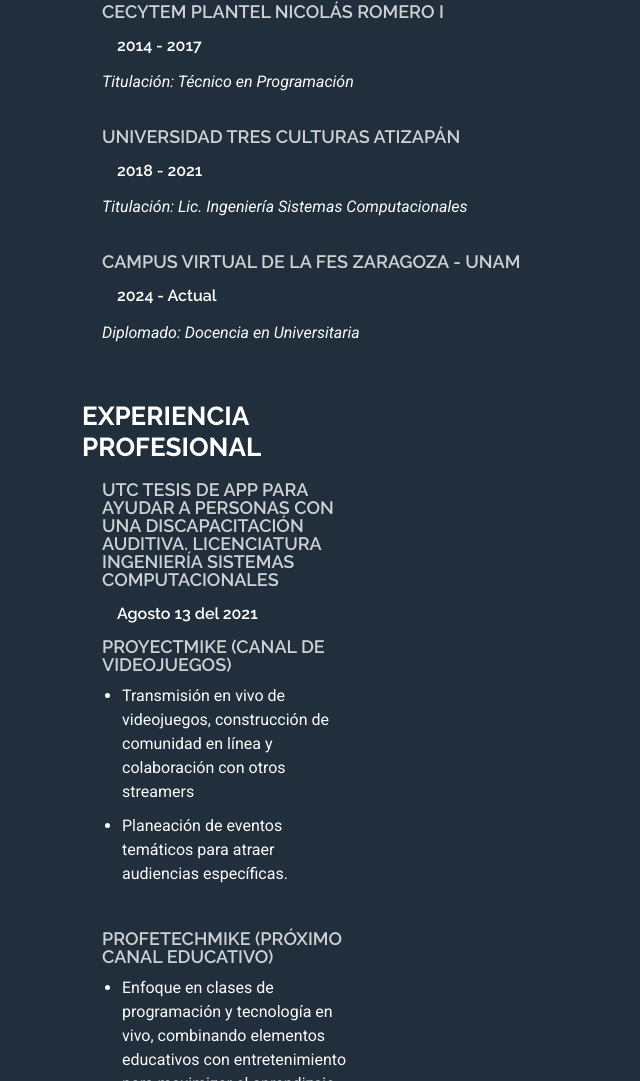
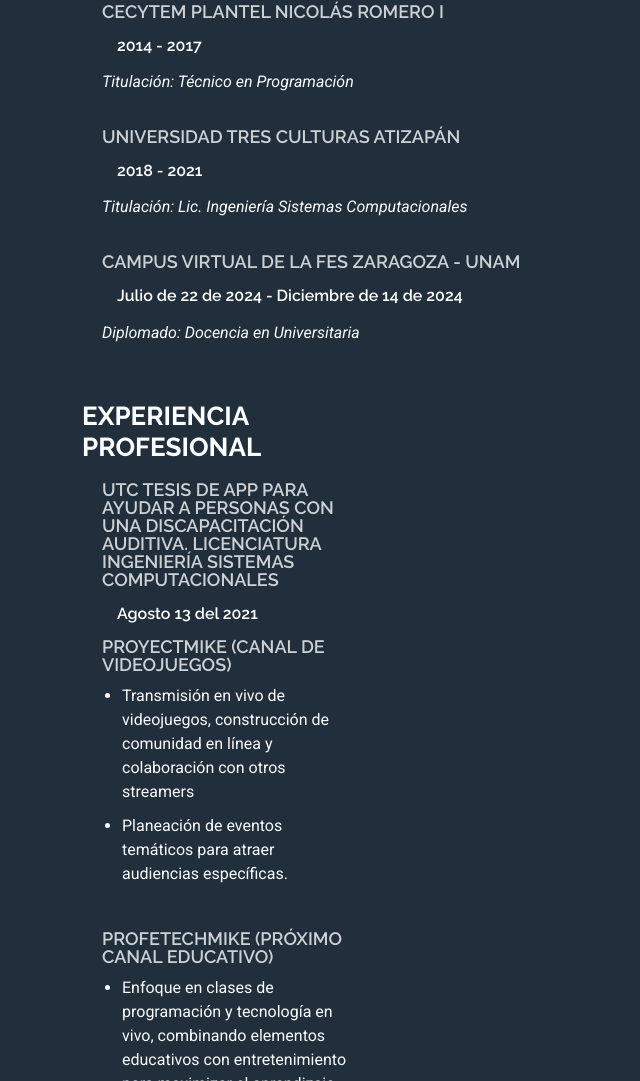
Before and after one commit to Pablo-ProfeTechMike/Porta.github.io, a plain HTML site: page resume.html in a window 1280 px wide. Shown: the part 1190-2271 px from the top of the page, without its empty margins (0-640 px from the left). Drawn offline with Linux system fonts and the light colour scheme.

Commit message:
Update resume.html

```diff
--- a/resume.html
+++ b/resume.html
@@ -148,7 +148,7 @@
             </div><!-- Edn Resume Item -->
             <div class="resume-item">
               <h4>CAMPUS VIRTUAL DE LA FES ZARAGOZA - UNAM</h4>
-              <h5>2024 - Actual</h5>
+              <h5>Julio de 22 de 2024 - Diciembre de 14 de 2024</h5>
               <p><em>Diplomado: Docencia en Universitaria
               </em></p>
 
```
